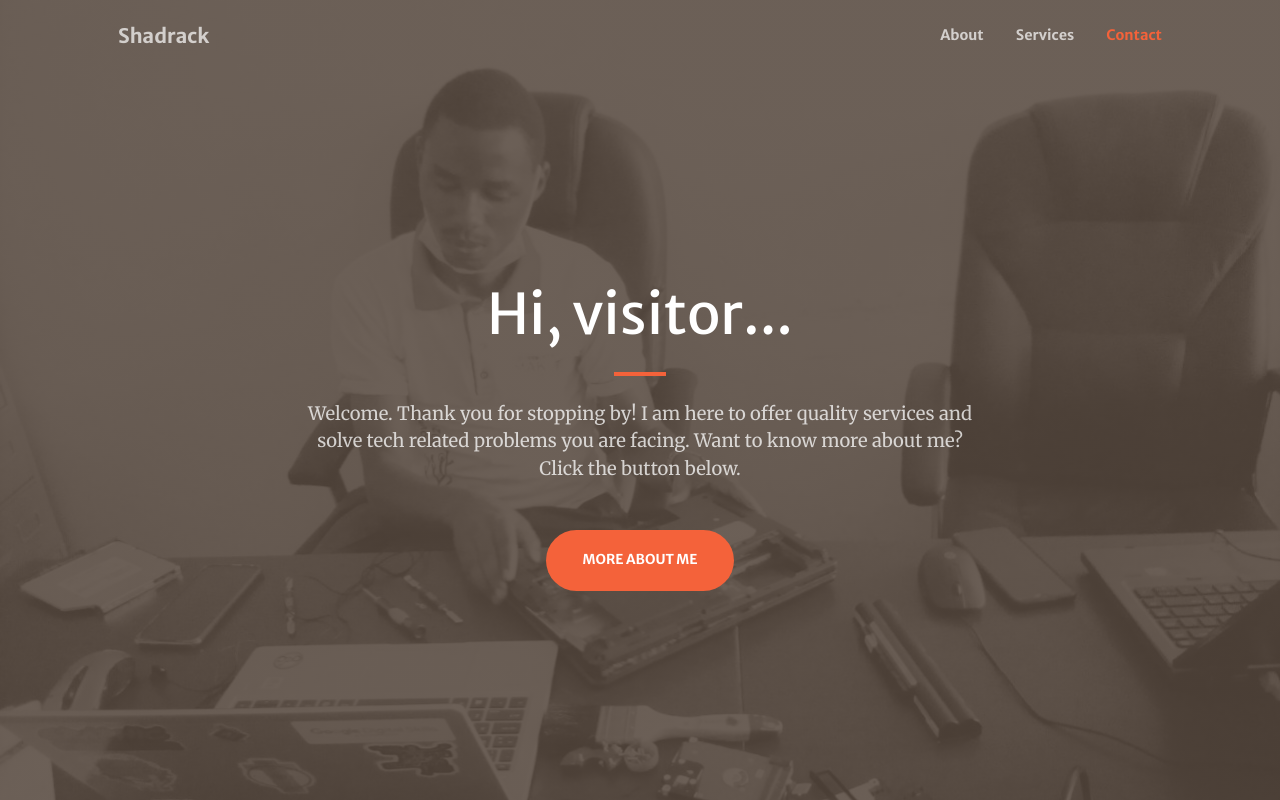
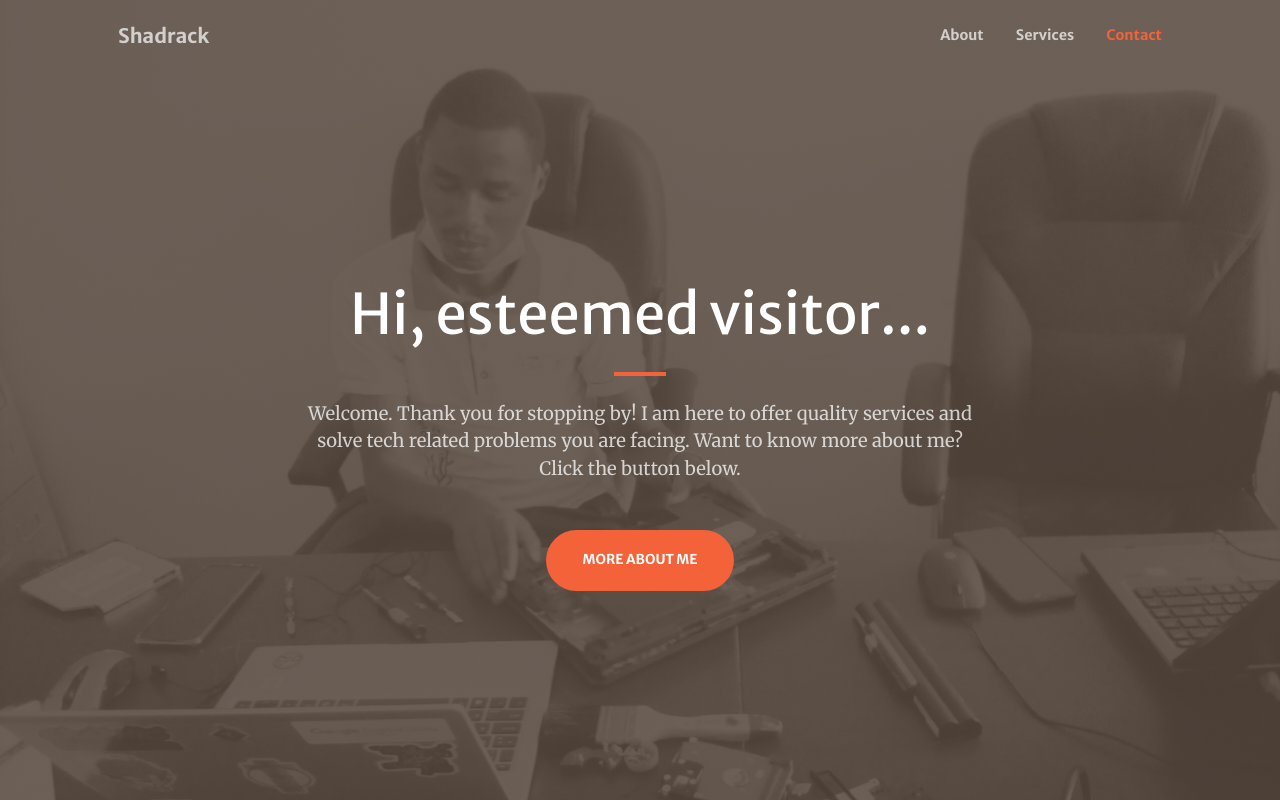
Before and after one commit to shadrack-mbithi/site, a plain HTML site: page index.html in a window 1280 px wide. Shown: the top 800 px of the page. Drawn offline with nearby package versions, Linux system fonts and the light colour scheme; some packages are replaced by stand-ins of ours; a script that the page names is missing.

Commit message:
Update index.html

```diff
--- a/index.html
+++ b/index.html
@@ -38,7 +38,7 @@
             <div class="container px-4 px-lg-5 h-100">
                 <div class="row gx-4 gx-lg-5 h-100 align-items-center justify-content-center text-center">
                     <div class="col-lg-8 align-self-end">
-                        <h1 class="text-white font-weight-bold">Hi, visitor...</h1>
+                        <h1 class="text-white font-weight-bold">Hi, esteemed visitor...</h1>
                         <hr class="divider" />
                     </div>
                     <div class="col-lg-8 align-self-baseline">
```
